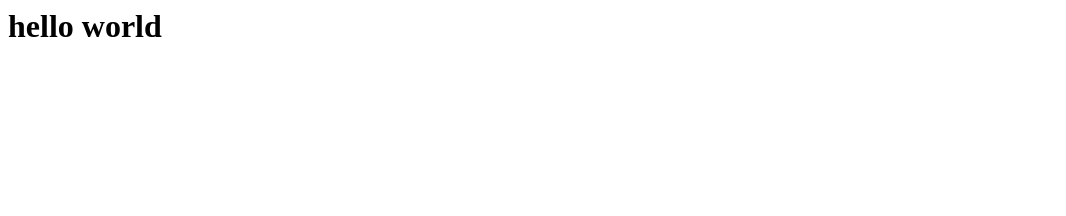
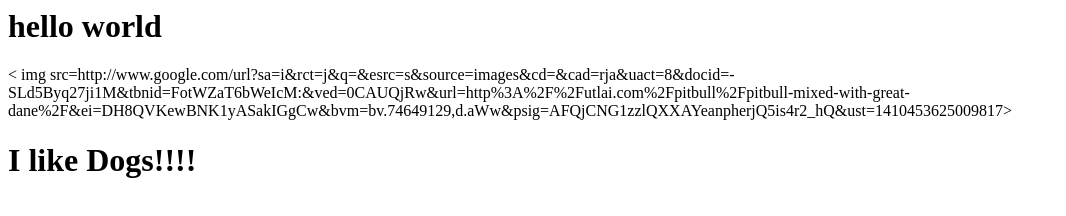
Before and after one commit to Chlema01/chlema01.github.io, a plain HTML site: page index.html in a window 1280 px wide. Shown: the whole page, without its empty margins (0-1066 px from the left). Drawn offline with Linux system fonts and the light colour scheme.

Commit message:
second entry

```diff
--- a/index.html
+++ b/index.html
@@ -1,3 +1,5 @@
 <html>
 <h1>hello world</h1>
-</html>
+< img src=http://www.google.com/url?sa=i&rct=j&q=&esrc=s&source=images&cd=&cad=rja&uact=8&docid=-SLd5Byq27ji1M&tbnid=FotWZaT6bWeIcM:&ved=0CAUQjRw&url=http%3A%2F%2Futlai.com%2Fpitbull%2Fpitbull-mixed-with-great-dane%2F&ei=DH8QVKewBNK1yASakIGgCw&bvm=bv.74649129,d.aWw&psig=AFQjCNG1zzlQXXAYeanpherjQ5is4r2_hQ&ust=1410453625009817>
+<h1>I like Dogs!!!!</h1>
+<html>
```
